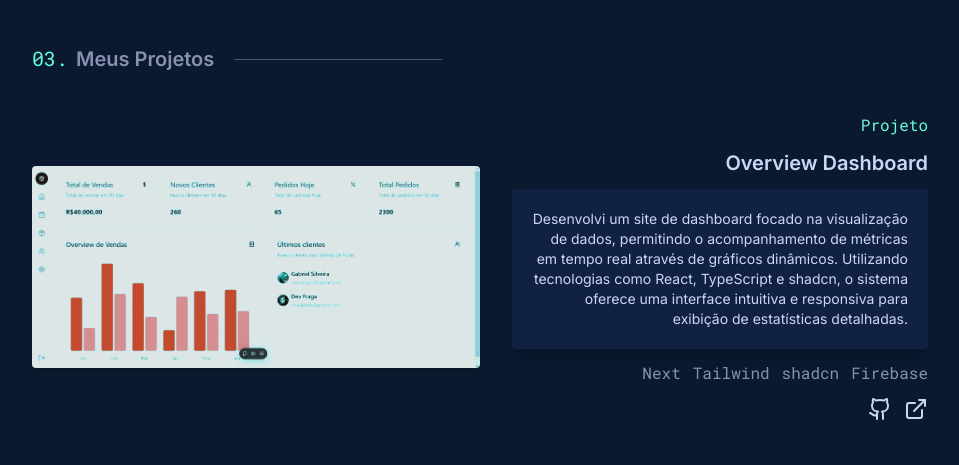
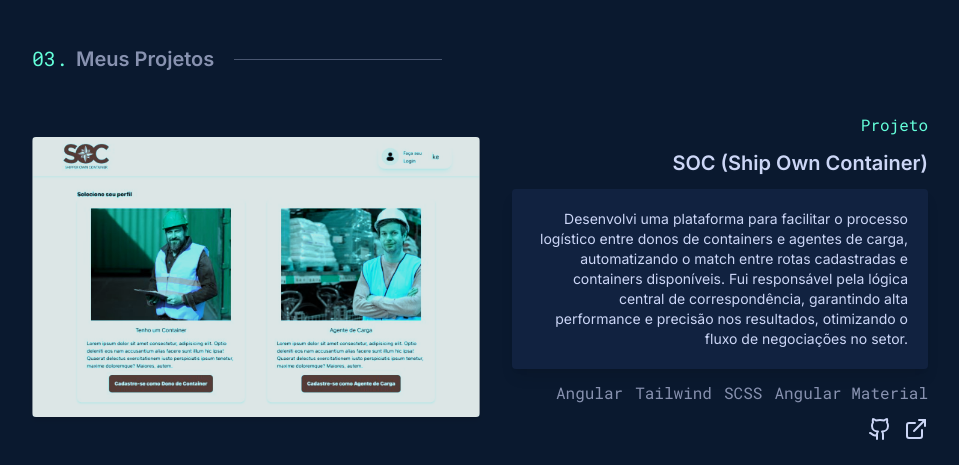
Before and after one commit to GabrielSilveira97/gabriel-silveira.v2, a Next.js app: page / in a window 1280 px wide. Shown: the part 1720-2185 px from the top of the page, without its empty margins (160-1119 px from the left). Built offline with nearby package versions, Linux system fonts and the light colour scheme.

Commit message:
add real project

```diff
--- a/app/components/sections/Projects.tsx
+++ b/app/components/sections/Projects.tsx
@@ -26,7 +26,7 @@
           initial={{ opacity: 0, x: -50 }}
           animate={{ opacity: 1, x: 0 }}
           transition={{ duration: 3.4 }}
-          src={"/overview.png"}
+          src={"/soc-web.png"}
           className="project-photo rounded hover:filter-none transition-all duration-300 shadow-md max-w-full lg:w-1/2"
         />
         <section className="flex flex-col items-start lg:items-end gap-3 lg:w-1/2">
@@ -44,7 +44,7 @@
             transition={{ duration: 3.4 }}
             className="text-[var(--slate-light)] projects font-semibold text-xl"
           >
-            Overview Dashboard
+            SOC (Ship Own Container)
           </motion.h2>
           <motion.section
             initial={{ opacity: 0, x: 50 }}
@@ -53,11 +53,7 @@
             className="project-desc text-sm rounded shadow-lg p-5 text-end"
           >
             <p>
-              Desenvolvi um site de dashboard focado na visualização de dados,
-              permitindo o acompanhamento de métricas em tempo real através de
-              gráficos dinâmicos. Utilizando tecnologias como React, TypeScript
-              e shadcn, o sistema oferece uma interface intuitiva e responsiva
-              para exibição de estatísticas detalhadas.
+Desenvolvi uma plataforma para facilitar o processo logístico entre donos de containers e agentes de carga, automatizando o match entre rotas cadastradas e containers disponíveis. Fui responsável pela lógica central de correspondência, garantindo alta performance e precisão nos resultados, otimizando o fluxo de negociações no setor.
             </p>
           </motion.section>
           <motion.ul
@@ -66,10 +62,10 @@
             transition={{ duration: 3.8 }}
             className="text-[var(--slate)] flex gap-3"
           >
-            <li>Next</li>
+            <li>Angular</li>
             <li>Tailwind</li>
-            <li>shadcn</li>
-            <li>Firebase</li>
+            <li>SCSS</li>
+            <li>Angular Material</li>
           </motion.ul>
           <motion.ul
             initial={{ opacity: 0, x: 50 }}
@@ -79,7 +75,7 @@
           >
             <li>
               <Link
-                href={"https://github.com/Bielzera97/dashboard"}
+                href={"https://github.com/Bielzera97/soc-web/tree/main"}
                 target="blank"
               >
                 <GithubIcon />
@@ -87,7 +83,7 @@
             </li>
             <li>
               <Link
-                href={"https://overview-dashboard-ashen.vercel.app/"}
+                href={"https://soc-web-smoky.vercel.app/#/home/initial"}
                 target="blank"
               >
                 <ExternalLink />
```
Also changed, not shown: public/soc-web.png (added).
